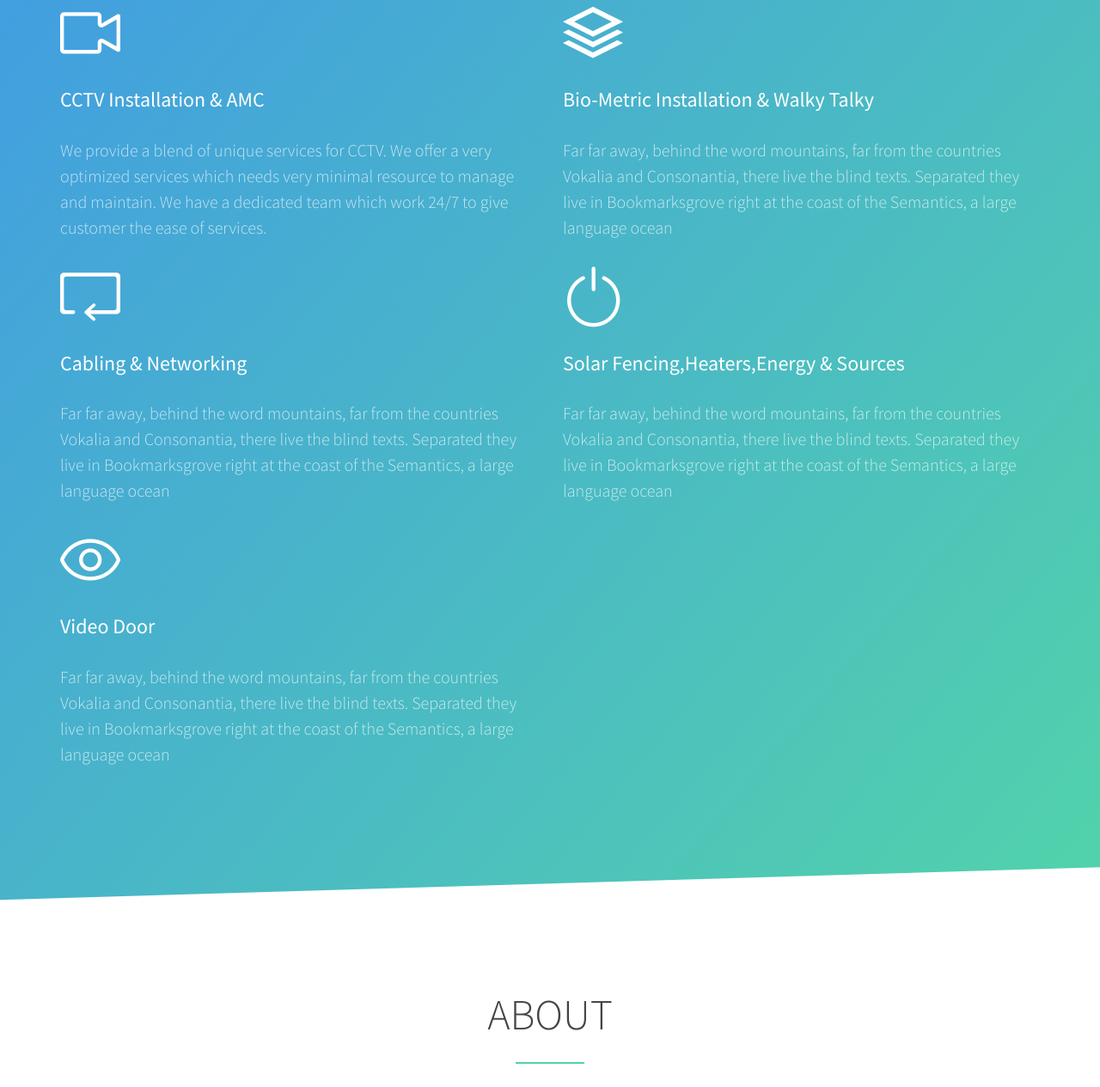
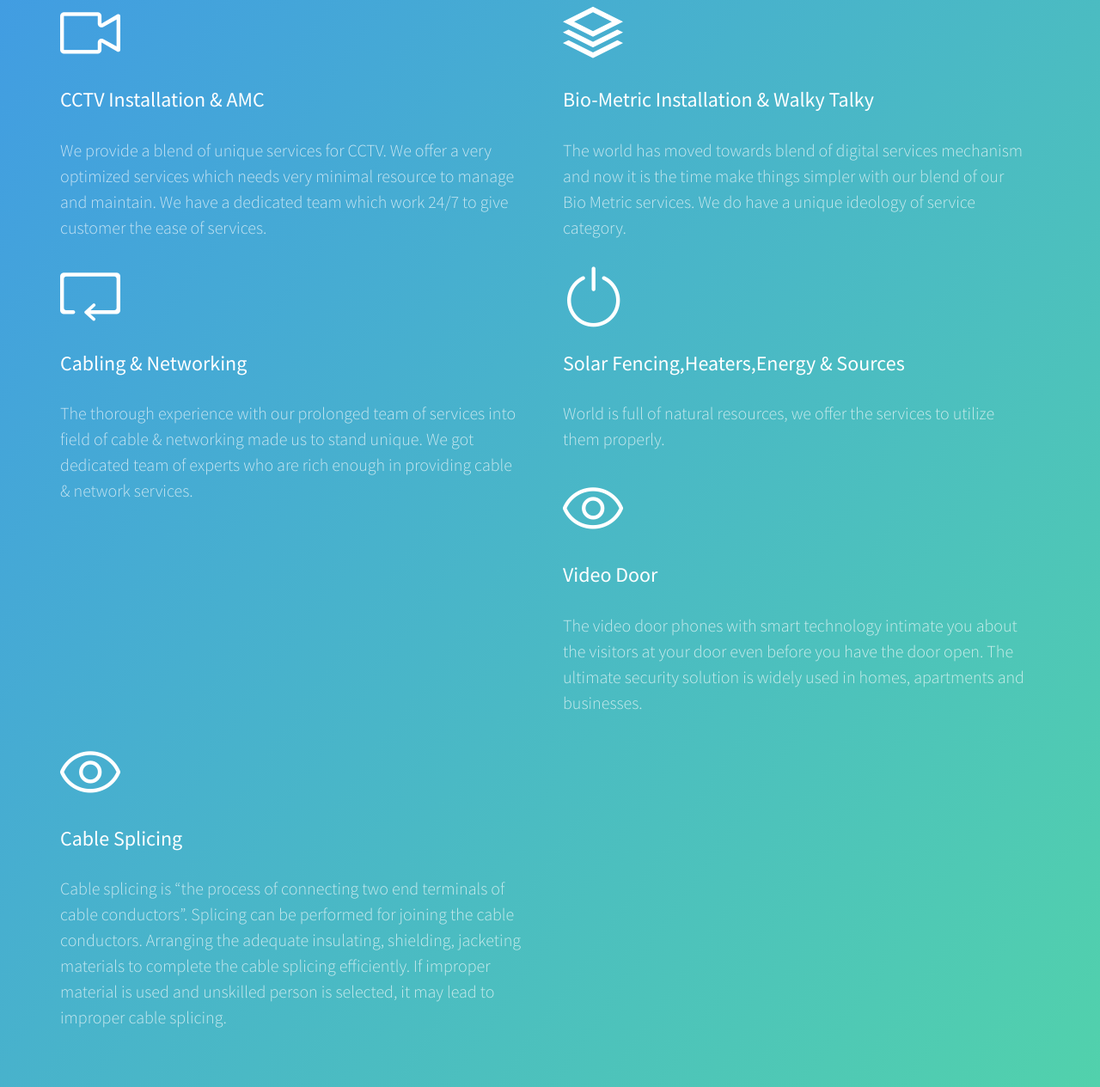
Before and after one commit to Rajashekar530/Rajashekar530.github.io, a plain HTML site: page index.html in a window 1280 px wide. Shown: the part 1976-3241 px from the top of the page at 86% size. Drawn offline with Linux system fonts and the light colour scheme; some packages are replaced by stand-ins of ours; no server answers; a script that the page names is missing; files whose address does not match are found by name.

Commit message:
Changes
Changes

```diff
--- a/index.html
+++ b/index.html
@@ -292,7 +292,7 @@
 				<div class="col-md-6 col-sm-6 fh5co-service to-animate">
 					<i class="icon to-animate-2 icon-layers2"></i>
 					<h3>Bio-Metric Installation &amp; Walky Talky</h3>
-					<p>Far far away, behind the word mountains, far from the countries Vokalia and Consonantia, there live the blind texts. Separated they live in Bookmarksgrove right at the coast of the Semantics, a large language ocean</p>
+					<p>The world has moved towards blend of digital services mechanism and now it is the time make things simpler with our blend of our Bio Metric services. We do have a unique ideology of service category.</p>
 				</div>
 
 				<div class="clearfix visible-sm-block"></div>
@@ -300,17 +300,23 @@
 				<div class="col-md-6 col-sm-6 fh5co-service to-animate">
 					<i class="icon to-animate-2 icon-loop"></i>
 					<h3>Cabling &amp; Networking</h3>
-					<p>Far far away, behind the word mountains, far from the countries Vokalia and Consonantia, there live the blind texts. Separated they live in Bookmarksgrove right at the coast of the Semantics, a large language ocean</p>
+					<p>The thorough experience with our prolonged team of services into field of cable & networking made us to stand unique. We got dedicated team of experts who are rich enough in providing cable & network services.</p>
 				</div>
 				<div class="col-md-6 col-sm-6 fh5co-service to-animate">
 					<i class="icon to-animate-2 icon-power"></i>
 					<h3>Solar Fencing,Heaters,Energy &amp; Sources</h3>
-					<p>Far far away, behind the word mountains, far from the countries Vokalia and Consonantia, there live the blind texts. Separated they live in Bookmarksgrove right at the coast of the Semantics, a large language ocean</p>
+					<p>World is full of natural resources, we offer the services to utilize them properly. </p>
 				</div>
 				<div class="col-md-6 col-sm-6 fh5co-service to-animate">
 					<i class="icon to-animate-2 icon-eye"></i>
 					<h3>Video Door</h3>
-					<p>Far far away, behind the word mountains, far from the countries Vokalia and Consonantia, there live the blind texts. Separated they live in Bookmarksgrove right at the coast of the Semantics, a large language ocean</p>
+					<p>The video door phones with smart technology intimate you about the visitors at your door even before you have the door open. The ultimate security solution is widely used in homes, apartments and businesses.</p>
+				</div>
+				<div class="col-md-6 col-sm-6 fh5co-service to-animate">
+					<i class="icon to-animate-2 icon-eye"></i>
+					<h3>Cable Splicing</h3>
+					<p>Cable splicing is “the process of connecting two end terminals of cable conductors”. Splicing can be performed for joining the cable conductors. Arranging the adequate insulating, shielding, jacketing materials to complete the cable splicing efficiently.
+						If improper material is used and unskilled person is selected, it may lead to improper cable splicing.</p>
 				</div>
 
 			</div>
```
